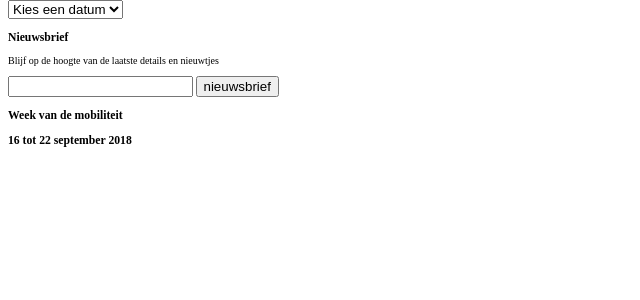
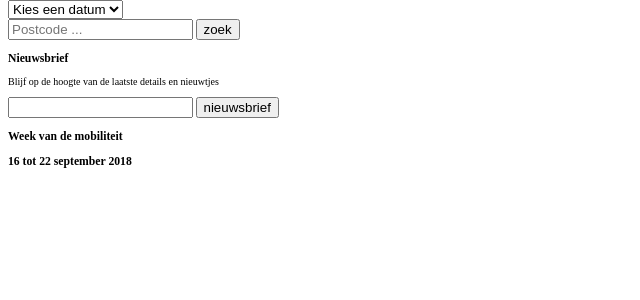
Before and after one commit to steijehillewaert/MAIII_MOBI, a PHP site: page /?page=programma in a window 1280 px wide. Shown: the part 85-385 px from the top of the page, without its empty margins (0-640 px from the left). Run offline with PHP 8.4, Linux system fonts and the light colour scheme; data that the repository does not hold is empty; some libraries are stand-ins or nearby versions.

Commit message:
Added filter by postal code

```diff
--- a/src/controller/EventsController.php
+++ b/src/controller/EventsController.php
@@ -89,6 +89,14 @@ class EventsController extends Controller {
       );
     }
 
+    if (isset($_POST['postal'])) {
+      $conditions[] = array(
+        'field' => 'postal',
+        'comparator' => 'like',
+        'value' => $_POST['postal']
+      );
+    }
+
     $events = $this->eventDAO->search($conditions);
     $this->set('events', $events);
   }
--- a/src/view/events/programma.php
+++ b/src/view/events/programma.php
@@ -1,11 +1,15 @@
 <section class="programma">
-  <select name='tag' id='tag'>
+    <select name='date' id='date'>
       <option disabled selected>Kies een datum</option>
       <?php foreach($events as $event): ?>
         <option><?php echo date('d/m/Y', strtotime($event['start']));?></option>
         <option><?php echo date('d/m/Y', strtotime($event['end']));?></option>
       <?php endforeach ?>
     </select>
+    <form class="" action="?page=programma" method="post">
+      <input type="text" name="postal" placeholder="Postcode ..." id="search">
+      <input type="submit" name="action" value="zoek">
+  </form>
 
   <?php foreach($events as $event): ?>
     <article style="background:url(assets/events/<?php echo $event['code'];?>/thumb.jpg)">
```
Lines whose indentation alone changed are shown as unchanged.
